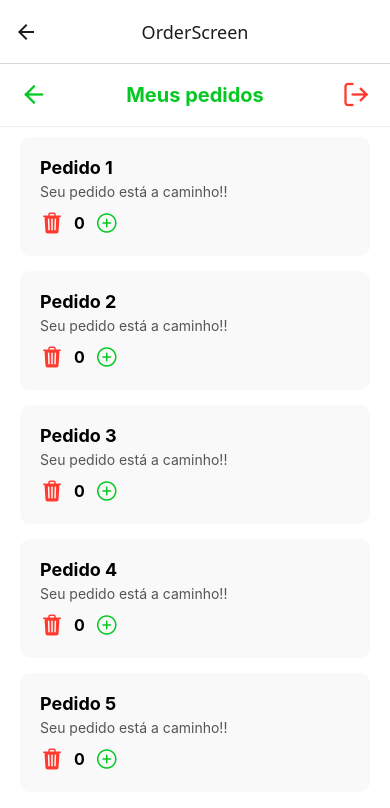
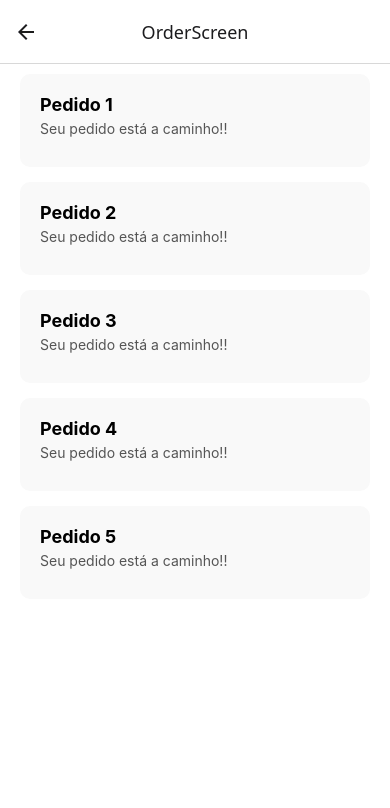
Before and after one commit to imJpereira/imports-4ever, a React Native app: screen /OrderScreen in a window 390 px wide. Shown: the top 808 px of the page. Built offline with nearby package versions, Linux system fonts and the light colour scheme.

Commit message:
limpando funcionalidades que não serão utilizadas

```diff
--- a/components/MiniProductType.js
+++ b/components/MiniProductType.js
@@ -1,7 +1,6 @@
 import { View, Text, StyleSheet, Image, Pressable } from "react-native";
 
 export default function MiniProductType({type, onPress}) {
-
 
     return (
         <Pressable
--- /dev/null
+++ b/components/OderStatusCard.js
@@ -0,0 +1,34 @@
+
+import { Pressable, Text, StyleSheet } from "react-native";
+
+export default function OrderStatusCard({order, onPress}) {
+
+
+    return (
+        <Pressable style={styles.main}>
+            <Text style={styles.nome}>{order.nome}</Text>
+            <Text style={styles.status}>Seu pedido está a caminho!!</Text>
+        </Pressable>
+    )
+}
+
+const styles = StyleSheet.create({
+    main: {
+        backgroundColor: '#f9f9f9',
+        padding: 20,
+        marginBottom: 15,
+        borderRadius: 10,
+        elevation: 2,
+    },
+    nome: {
+        fontSize: 18,
+        fontWeight: 'bold',
+        marginBottom: 5,
+    },
+    status: {
+        fontSize: 14,
+        color: '#555',
+        marginBottom: 10,
+    }
+}
+);
--- a/screens/AccountScreen.js
+++ b/screens/AccountScreen.js
@@ -23,15 +23,6 @@ export default function AccountScreen() {
 
   return (
     <ScrollView style={styles.container}>
-      <View style={styles.headerContainer}>
-        <TouchableOpacity onPress={() => navigation.goBack()}>
-          <Ionicons name="arrow-back" size={28} color="#06C823" />
-        </TouchableOpacity>
-        <Text style={styles.header}>4ever Imports</Text>
-        <TouchableOpacity onPress={() => Alert.alert('Logout', 'Você saiu da sua conta.')}>
-          <MaterialIcons name="logout" size={28} color="red" />
-        </TouchableOpacity>
-      </View>
 
       <View style={styles.userInfo}>
         <Ionicons name="person-circle-outline" size={70} color="#999" />
@@ -58,24 +49,6 @@ export default function AccountScreen() {
           <Text style={styles.registerDate}>Cadastrado em 18/03/2025</Text>
         </View>
       </View>
-
-      <TouchableOpacity style={styles.option}>
-        <Feather name="bell" size={24} color="#06C823" />
-        <View style={styles.optionText}>
-          <Text style={styles.optionTitle}>Notificações</Text>
-          <Text style={styles.optionSubtitle}>Fique por dentro das novidades</Text>
-        </View>
-        <Feather name="chevron-right" size={24} color="#06C823" />
-      </TouchableOpacity>
-
-      <TouchableOpacity style={styles.option}>
-        <Feather name="list" size={24} color="#06C823" />
-        <View style={styles.optionText}>
-          <Text style={styles.optionTitle}>Categorias</Text>
-          <Text style={styles.optionSubtitle}>Encontre o que precisa com facilidade</Text>
-        </View>
-        <Feather name="chevron-right" size={24} color="#06C823" />
-      </TouchableOpacity>
 
       <TouchableOpacity
         style={styles.option}
@@ -106,14 +79,6 @@ export default function AccountScreen() {
         </View>
         <Feather name="chevron-right" size={24} color="#06C823" />
       </TouchableOpacity>
-
-      <Text style={styles.socialText}>Acompanhe nossas redes sociais</Text>
-      <View style={styles.socialIcons}>
-        <AntDesign name="instagram" size={24} color="#06C823" />
-        <Feather name="facebook" size={24} color="#06C823" />
-        <AntDesign name="twitter" size={24} color="#06C823" />
-        <AntDesign name="youtube" size={24} color="#06C823" />
-      </View>
 
       <Text style={styles.version}>Versão 1.0</Text>
     </ScrollView>
@@ -150,11 +115,5 @@ const styles = StyleSheet.create({
   optionText: { flex: 1, marginLeft: 10 },
   optionTitle: { fontSize: 16, fontWeight: 'bold', color: '#000' },
   optionSubtitle: { fontSize: 14, color: '#666' },
-  socialText: { textAlign: 'center', marginTop: 20, marginBottom: 10, color: '#666' },
-  socialIcons: {
-    flexDirection: 'row',
-    justifyContent: 'space-around',
-    marginBottom: 20,
-  },
   version: { textAlign: 'center', color: '#666' },
 });
--- a/screens/OrderScreen.js
+++ b/screens/OrderScreen.js
@@ -1,6 +1,6 @@
 import React, { useState } from 'react';
 import { View, Text, StyleSheet, FlatList, TouchableOpacity, KeyboardAvoidingView, Platform } from 'react-native';
-import { Ionicons, Feather } from '@expo/vector-icons';
+import OrderStatusCard from '../components/OderStatusCard';
 
 export default function OrderScreen({ navigation }) {
   const pedidos = [
@@ -11,65 +11,18 @@ export default function OrderScreen({ navigation }) {
     { id: '5', nome: 'Pedido 5' },
   ];
 
-  const [quantidades, setQuantidades] = useState(
-    pedidos.reduce((acc, pedido) => ({ ...acc, [pedido.id]: 0 }), {})
-  );
-
-  const incrementar = (id) => {
-    setQuantidades({ ...quantidades, [id]: quantidades[id] + 1 });
-  };
-
-  const decrementar = (id) => {
-    if (quantidades[id] > 0) {
-      setQuantidades({ ...quantidades, [id]: quantidades[id] - 1 });
-    }
-  };
-
-  const handleVoltar = () => {
-    if (navigation && navigation.goBack) {
-      navigation.goBack();
-    }
-  };
-
-  const handleLogout = () => {
-    alert('Logout realizado');
-  };
-
-  const renderItem = ({ item }) => (
-    <View style={styles.item}>
-      <Text style={styles.nome}>{item.nome}</Text>
-      <Text style={styles.status}>Seu pedido está a caminho!!</Text>
-      <View style={styles.actions}>
-        <TouchableOpacity onPress={() => decrementar(item.id)}>
-          <Ionicons name="trash" size={24} color="#FF3B30" />
-        </TouchableOpacity>
-        <Text style={styles.quantidade}>{quantidades[item.id]}</Text>
-        <TouchableOpacity onPress={() => incrementar(item.id)}>
-          <Ionicons name="add-circle-outline" size={24} color="#06C823" />
-        </TouchableOpacity>
-      </View>
-    </View>
-  );
 
   return (
     <KeyboardAvoidingView
       style={{ flex: 1, backgroundColor: '#fff' }}
       behavior={Platform.OS === 'ios' ? 'padding' : undefined}
     >
-      <View style={styles.header}>
-        <TouchableOpacity onPress={handleVoltar} style={styles.backButton}>
-          <Feather name="arrow-left" size={28} color="#06C823" />
-        </TouchableOpacity>
-        <Text style={styles.title}>Meus pedidos</Text>
-        <TouchableOpacity onPress={handleLogout} style={styles.logoutButton}>
-          <Feather name="log-out" size={28} color="#FF3B30" />
-        </TouchableOpacity>
-      </View>
-
       <FlatList
         data={pedidos}
         keyExtractor={(item) => item.id}
-        renderItem={renderItem}
+        renderItem={({item}) => {
+          return <OrderStatusCard order={{...item}} />;
+        }}
         contentContainerStyle={styles.list}
         showsVerticalScrollIndicator={false}
       />
@@ -78,17 +31,7 @@ export default function OrderScreen({ navigation }) {
 }
 
 const styles = StyleSheet.create({
-  header: {
-    flexDirection: 'row',
-    paddingHorizontal: 15,
-    paddingVertical: 10,
-    alignItems: 'center',
-    justifyContent: 'space-between',
-    borderBottomColor: '#eee',
-    borderBottomWidth: 1,
-  },
-  backButton: { padding: 5 },
-  logoutButton: { padding: 5 },
+
   title: {
     fontSize: 20,
     fontWeight: 'bold',
@@ -98,30 +41,4 @@ const styles = StyleSheet.create({
     paddingHorizontal: 20,
     paddingVertical: 10,
   },
-  item: {
-    backgroundColor: '#f9f9f9',
-    padding: 20,
-    marginBottom: 15,
-    borderRadius: 10,
-    elevation: 2,
-  },
-  nome: {
-    fontSize: 18,
-    fontWeight: 'bold',
-    marginBottom: 5,
-  },
-  status: {
-    fontSize: 14,
-    color: '#555',
-    marginBottom: 10,
-  },
-  actions: {
-    flexDirection: 'row',
-    alignItems: 'center',
-  },
-  quantidade: {
-    fontSize: 16,
-    marginHorizontal: 10,
-    fontWeight: 'bold',
-  },
 });
```
